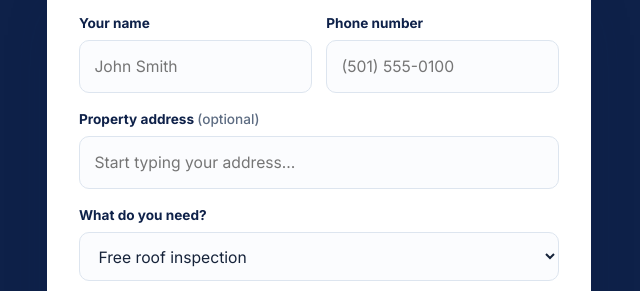
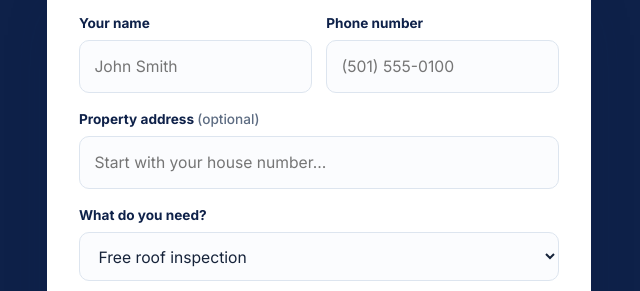
Before and after one commit to yoyore1/rooftop-heroes-roofing, a website: page index.html in a window 1280 px wide. Shown: the part 5800-6091 px from the top of the page, 617-1257 px from the left. Drawn offline with Linux system fonts and the light colour scheme; some packages are replaced by stand-ins of ours.

Commit message:
Update address placeholder to prompt with house number
Co-Authored-By: Claude Sonnet 4.6 <noreply@anthropic.com>

```diff
--- a/index.html
+++ b/index.html
@@ -311,7 +311,7 @@
           </div>
           <div class="field">
             <label for="f-address">Property address <span>(optional)</span></label>
-            <input id="f-address" name="address" type="text" autocomplete="off" placeholder="Start typing your address…">
+            <input id="f-address" name="address" type="text" autocomplete="off" placeholder="Start with your house number…">
           </div>
           <div class="field">
             <label for="f-service">What do you need?</label>
```
